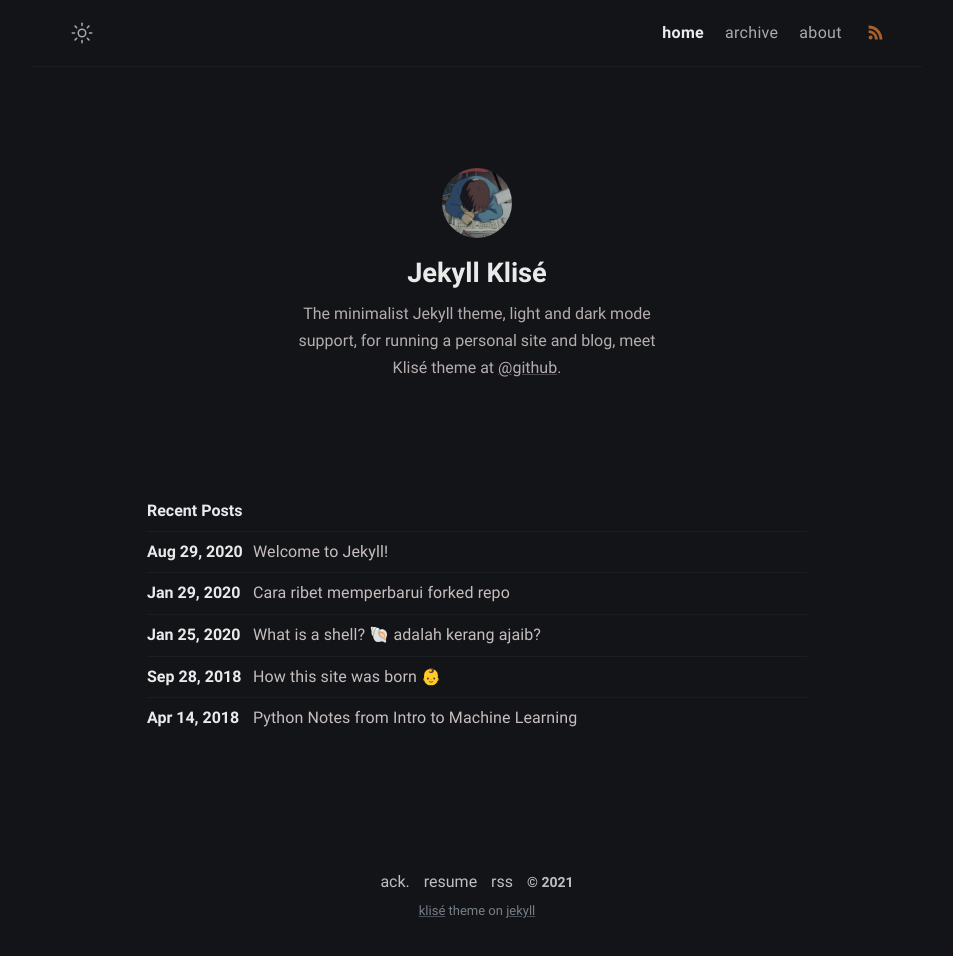
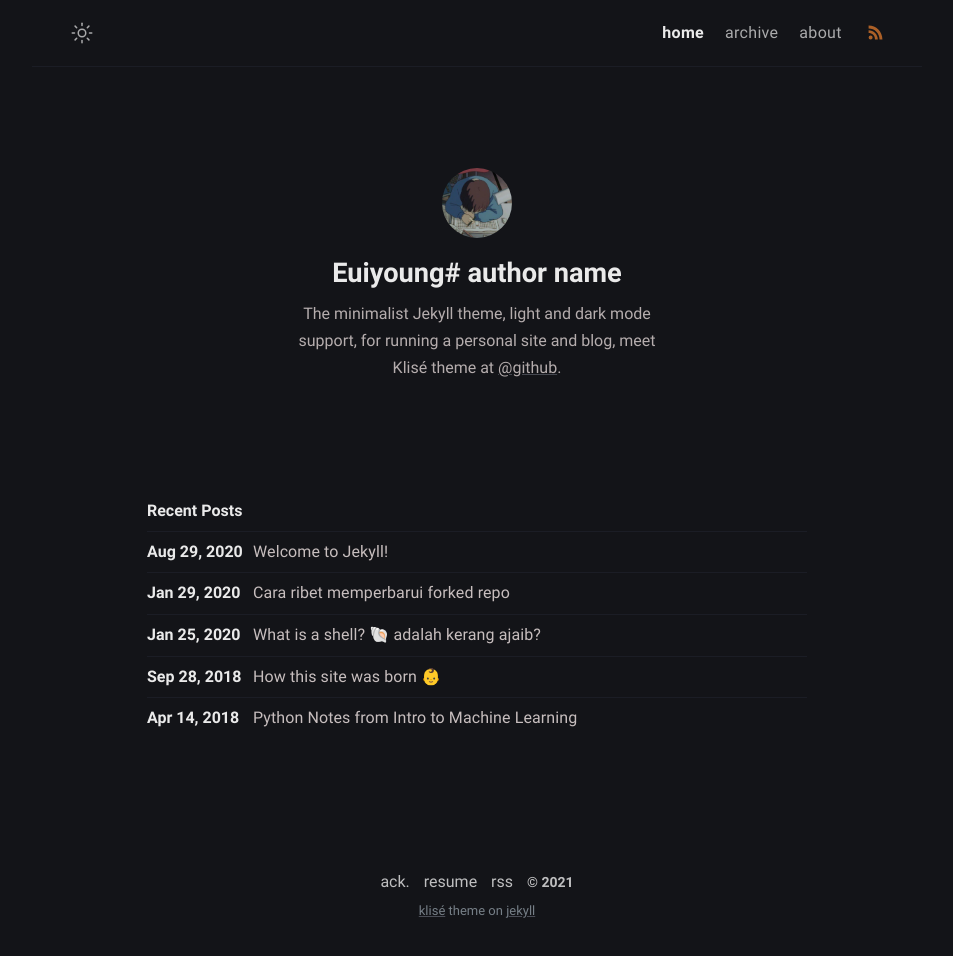
Before and after one commit to eui-young/eui-young.github.io, a Jekyll site: the page built from index.md, in a window 1280 px wide. Shown: the whole page, without its empty margins (163-1116 px from the left). Built offline with Jekyll 4.4.1, drawn with Linux system fonts in a browser that asks for light colours.

Commit message:
Update _config.yml

```diff
--- a/_config.yml
+++ b/_config.yml
@@ -1,17 +1,17 @@
 # Site settings
-title: Klise Theme # site title
+title: Euiyoung's blog # site title
 description: >- # site description
   He's writing in Bahasa about web technology and experience as a journal
   for documentation things that he learned, meet him <a href="https://github.com/piharpi" target="_blank" rel="noopener">@github</a>.
-lang: en-US # default lang
-timezone: Asia/Jakarta # set your timezone
+lang: ko # default lang
+timezone: Asia/Seoul # set your timezone
 image: assets/img/ogp.png # This image used for Open Graph more info https://ogp.me/
 repo: https://github.com/piharpi/jekyll-klise # site repo [optional]
 mode: dark # default theme "dark" | "light"
 
 # Profile settings
 author:
-  name: Jekyll Klisé # author name
+  name: Euiyoung# author name
   bio: >- # tell to the world
     The minimalist Jekyll theme, light and dark mode support, for running a personal site and blog,
     meet Klisé theme at <a href="https://github.com/piharpi/jekyll-klise" target="_blank" rel="noopener">@github</a>.
@@ -23,7 +23,7 @@
   avatar: /assets/img/avatar.jpg # change with your own avatar
 
 # URL settings
-url: "https://klise.now.sh" #
+url: "https://eui-young.github.io" #
 baseurl:
 permalink: /:title/
 google_analytics: # leave it blank if not wish
```
